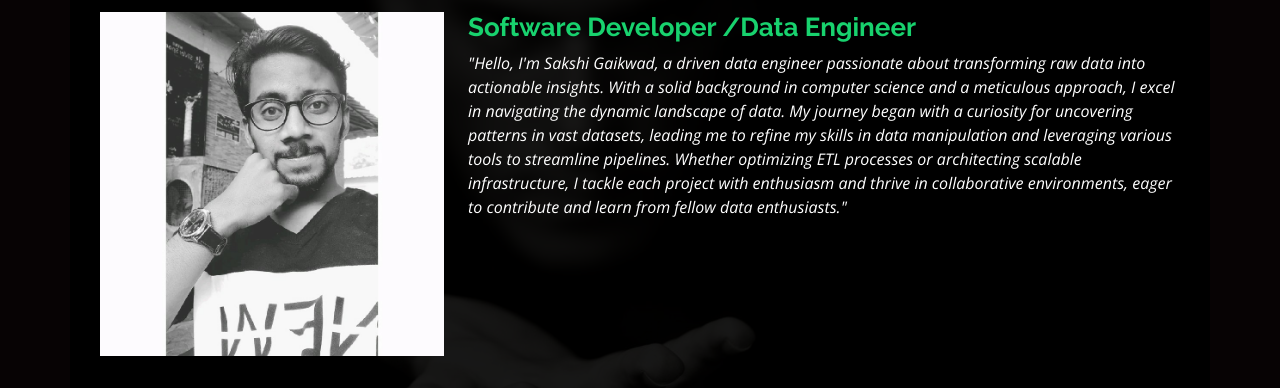
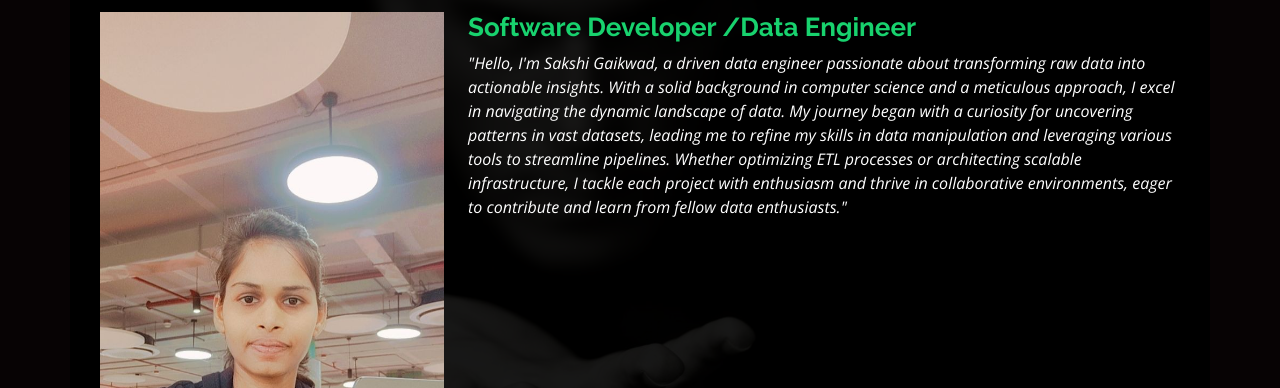
Before and after one commit to Ms-SakshiGaikwad/My_Portfolio, a plain HTML site: page index.html in a window 1280 px wide. Both pictures are taken after a click on the link "About". Shown: the part 201-589 px from the top of the page. Drawn offline with nearby package versions, Linux system fonts and the light colour scheme.

Commit message:
Update index.html

```diff
--- a/index.html
+++ b/index.html
@@ -80,7 +80,7 @@
 
             <div class="row">
                 <div class="col-lg-4" data-aos="fade-right">
-                    <img src="assets/img/me.jpg" class="img-fluid" alt="">
+                    <img src="assets/img/mee.jpeg" class="img-fluid" alt="">
                 </div>
                 <div class="col-lg-8 pt-4 pt-lg-0 content" data-aos="fade-left">
                     <h3>Software Developer /Data Engineer</h3>
```
